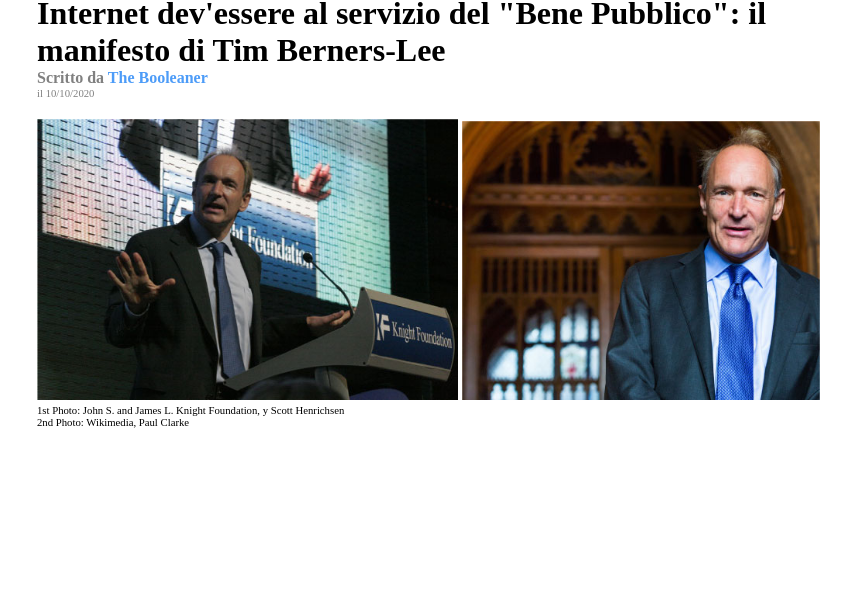
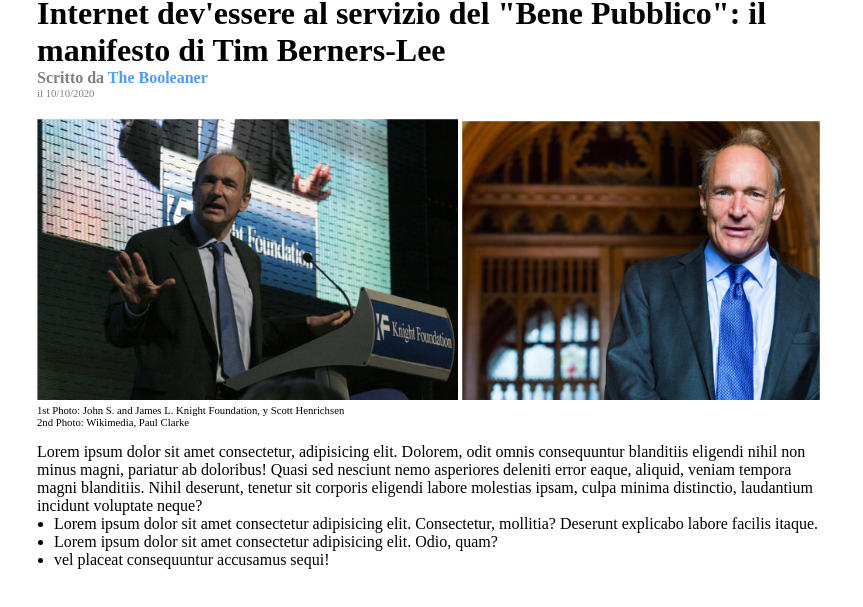
Before and after one commit to ThomasAnselmetto/html-css-booleaner, a plain HTML site: page index.html in a window 1280 px wide. Shown: the part 95-702 px from the top of the page, without its empty margins (208-1071 px from the left). Drawn offline with Linux system fonts and the light colour scheme.

Commit message:
added paragraph and ul

```diff
--- a/index.html
+++ b/index.html
@@ -28,6 +28,15 @@
                 <h6>2nd Photo: Wikimedia, Paul Clarke</h6>
                 <div></div>
             </figure>
+            <div class="paragrafo">
+                <p>Lorem ipsum dolor sit amet consectetur, adipisicing elit. Dolorem, odit omnis consequuntur blanditiis eligendi nihil non minus magni, pariatur ab doloribus! Quasi sed nesciunt nemo asperiores deleniti error eaque, aliquid, veniam tempora magni blanditiis. Nihil deserunt, tenetur sit corporis eligendi labore molestias ipsam, culpa minima distinctio, laudantium incidunt voluptate neque?</p>
+                <ul class="list">
+                    <li>Lorem ipsum dolor sit amet consectetur adipisicing elit. Consectetur, mollitia? Deserunt explicabo labore facilis itaque.</li>
+                    <li>Lorem ipsum dolor sit amet consectetur adipisicing elit. Odio, quam?</li>
+                    <li>vel placeat consequuntur accusamus sequi!</li>
+                </ul>
+
+            </div>
         </main>
 
     </div>
--- a/style1.css
+++ b/style1.css
@@ -57,3 +57,12 @@ h4{
 h6{
     font-weight: 300;
 }
+
+.paragrafo{
+    margin-left: 5px;
+    margin-top: 15px;
+    margin-bottom: 15px;;
+}
+.list{
+    margin-left: 17px;
+}
```
